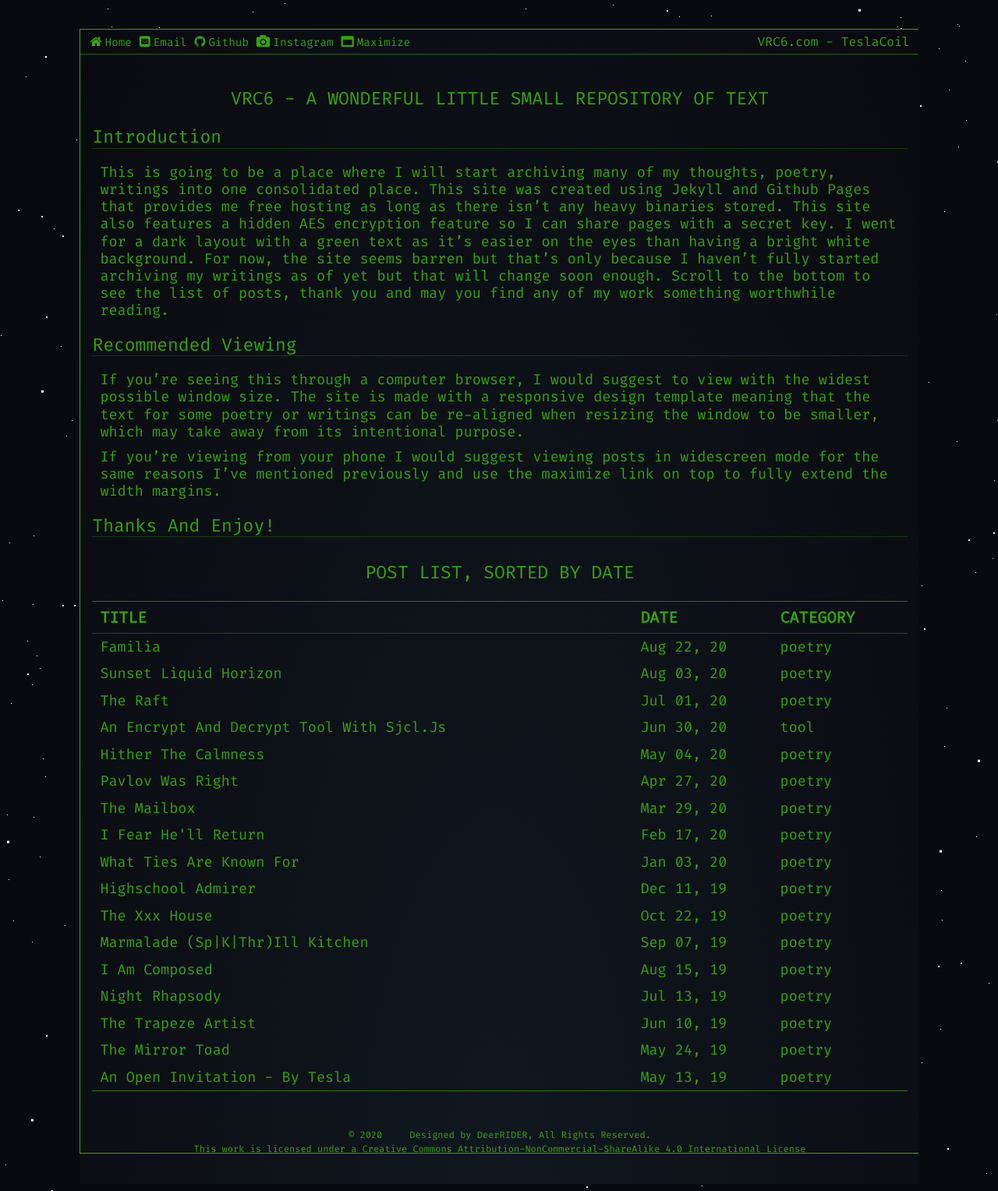
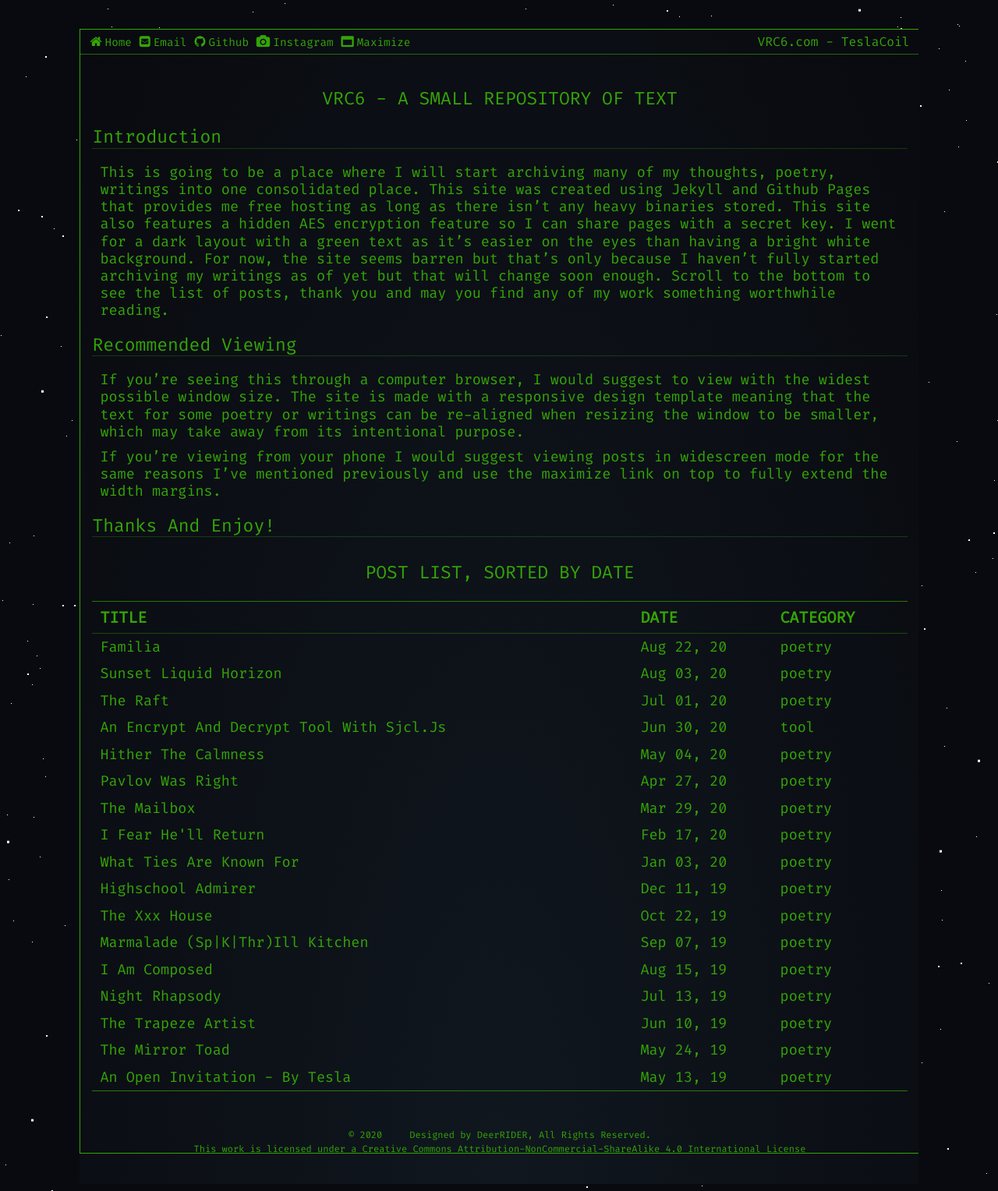
Before and after one commit to jimmyovega/jimmyovega.github.io, a Jekyll site: the page built from pages/index.md, in a window 1280 px wide. Shown: the whole page at 78% size. Built offline with Jekyll 4.4.1, drawn with Linux system fonts in a browser that asks for light colours; grey boxes are pictures that could not be loaded.

Commit message:
Changed title

```diff
--- a/pages/index.md
+++ b/pages/index.md
@@ -10,7 +10,7 @@
 permalink: /
 ---
 
-# VRC6 - A wonderful little small repository of text
+# VRC6 - A small repository of text
 
 ##  Introduction
 
```
